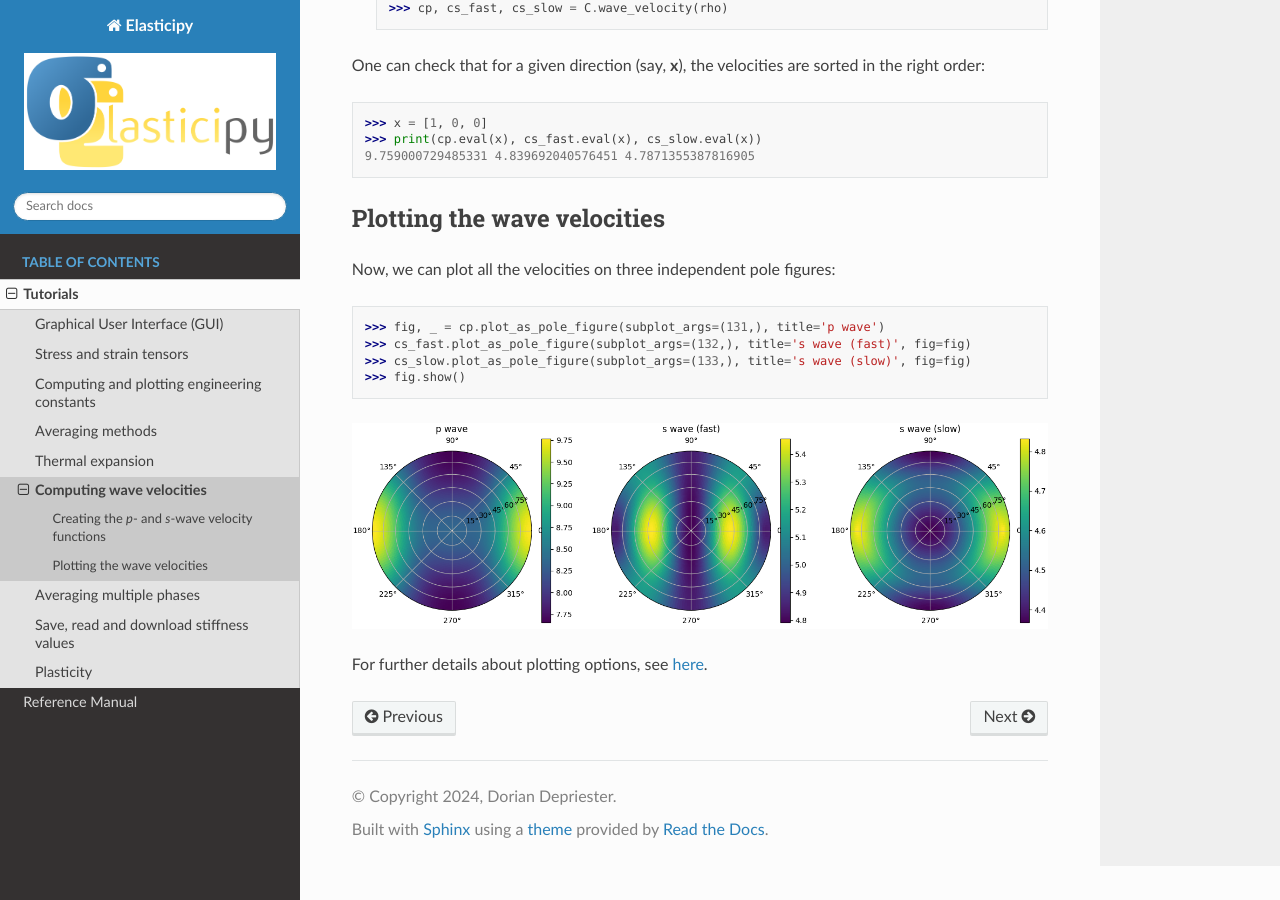
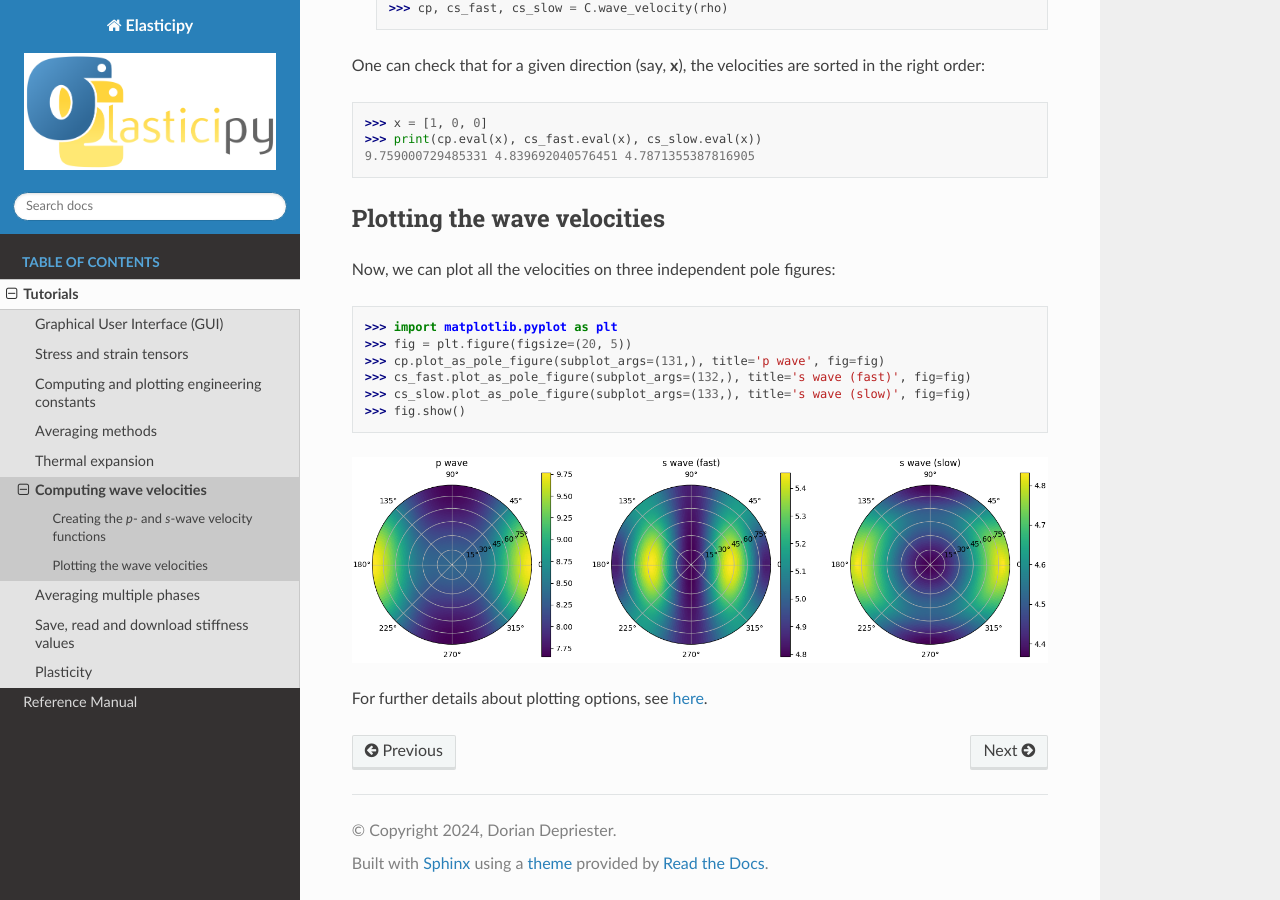
Before and after one commit to DorianDepriester/Elasticipy, a Sphinx documentation site: the page built from docs/source/Tutorials/Tutorial_wave-velocities.rst, in a window 1280 px wide and 900 px high, scrolled down 1031 px. Built offline with Sphinx 7.4.7 and the Read the Docs theme 3.1.0, drawn with Linux system fonts in a browser that asks for light colours.

```diff
--- a/docs/source/Tutorials/Tutorial_wave-velocities.rst
+++ b/docs/source/Tutorials/Tutorial_wave-velocities.rst
@@ -56,7 +56,9 @@
 ----------------------------
 Now, we can plot all the velocities on three independent pole figures:
 
->>> fig, _ = cp.plot_as_pole_figure(subplot_args=(131,), title='p wave')
+>>> import matplotlib.pyplot as plt
+>>> fig = plt.figure(figsize=(20, 5))
+>>> cp.plot_as_pole_figure(subplot_args=(131,), title='p wave', fig=fig)
 >>> cs_fast.plot_as_pole_figure(subplot_args=(132,), title='s wave (fast)', fig=fig) # doctest: +SKIP
 >>> cs_slow.plot_as_pole_figure(subplot_args=(133,), title='s wave (slow)', fig=fig) # doctest: +SKIP
 >>> fig.show()
```
